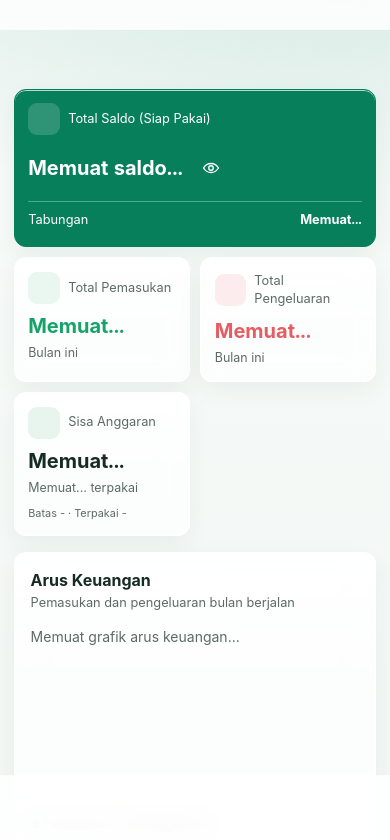
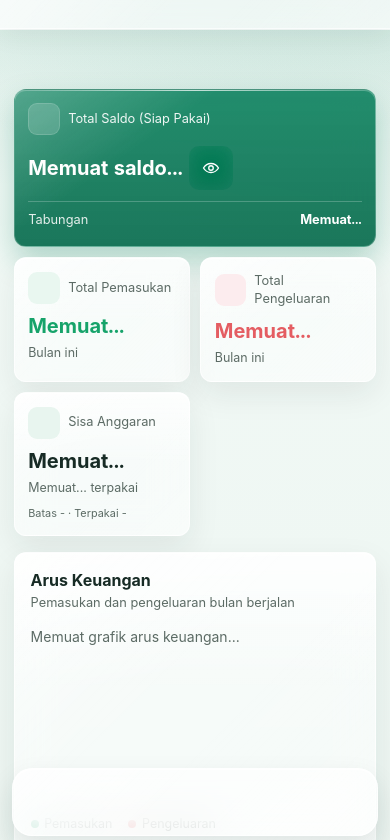
Before and after one commit to danarmelfatih/Monetra-Tracker, a website with bundled scripts: page public/dashboard.html in a window 390 px wide. Shown: the top 840 px of the page. Built offline with nearby package versions, Linux system fonts and the light colour scheme.

Commit message:
update liquid glass new

```diff
--- a/public/css/layout.css
+++ b/public/css/layout.css
@@ -23,18 +23,20 @@
   --on-primary-border: rgba(255, 255, 255, .3);
   --radius: 12px;
   --shadow: 0 1px 2px rgba(23, 43, 37, .04);
-  --bg-gradient: radial-gradient(1200px 600px at 10% -10%, rgba(8, 127, 91, .12), transparent 55%), radial-gradient(900px 500px at 100% 0%, rgba(8, 127, 91, .08), transparent 50%), linear-gradient(180deg, #F7FBF9 0%, #EFF5F2 100%);
-  --glass-bg: rgba(255, 255, 255, .72);
-  --glass-bg-strong: rgba(255, 255, 255, .84);
-  --glass-border: rgba(255, 255, 255, .58);
-  --glass-highlight: rgba(255, 255, 255, .72);
-  --glass-shadow: 0 8px 24px rgba(23, 43, 37, .06), 0 1px 0 rgba(255, 255, 255, .7) inset;
-  --glass-blur: 14px;
-  --surface-muted: rgba(245, 248, 247, .72);
-  --control-bg: rgba(255, 255, 255, .7);
-  --control-border: rgba(111, 130, 122, .35);
-  --hover-bg: rgba(8, 127, 91, .08);
+  --bg-gradient: radial-gradient(1100px 560px at 8% -8%, rgba(8, 127, 91, .18), transparent 55%), radial-gradient(900px 520px at 100% 0%, rgba(8, 127, 91, .12), transparent 50%), radial-gradient(700px 420px at 50% 100%, rgba(8, 127, 91, .08), transparent 55%), linear-gradient(180deg, #F3FAF7 0%, #E8F2ED 100%);
+  --glass-bg: rgba(255, 255, 255, .52);
+  --glass-bg-strong: rgba(255, 255, 255, .66);
+  --glass-border: rgba(255, 255, 255, .65);
+  --glass-highlight: rgba(255, 255, 255, .78);
+  --glass-shadow: 0 12px 32px rgba(23, 43, 37, .08), 0 1px 0 rgba(255, 255, 255, .82) inset;
+  --glass-blur: 18px;
+  --glass-saturate: 1.15;
+  --surface-muted: rgba(255, 255, 255, .38);
+  --control-bg: rgba(255, 255, 255, .46);
+  --control-border: rgba(111, 130, 122, .28);
+  --hover-bg: rgba(8, 127, 91, .1);
   --focus-ring: rgba(8, 127, 91, .28);
+  --glass-reflection: linear-gradient(135deg, rgba(255,255,255,.45) 0%, rgba(255,255,255,0) 42%, rgba(255,255,255,0) 58%, rgba(255,255,255,.12) 100%);
 }
 html[data-theme='dark'] {
   --primary: #55D6A3;
@@ -60,18 +62,20 @@ html[data-theme='dark'] {
   --on-primary-soft: rgba(6, 37, 27, .16);
   --on-primary-border: rgba(6, 37, 27, .28);
   --shadow: 0 1px 2px rgba(0, 0, 0, .32);
-  --bg-gradient: radial-gradient(1000px 520px at 10% -10%, rgba(85, 214, 163, .14), transparent 55%), radial-gradient(800px 460px at 100% 0%, rgba(85, 214, 163, .08), transparent 52%), linear-gradient(180deg, #101B17 0%, #0C1512 100%);
-  --glass-bg: rgba(22, 34, 30, .68);
-  --glass-bg-strong: rgba(22, 34, 30, .82);
-  --glass-border: rgba(85, 214, 163, .14);
-  --glass-highlight: rgba(255, 255, 255, .04);
-  --glass-shadow: 0 10px 28px rgba(0, 0, 0, .28), 0 1px 0 rgba(255, 255, 255, .04) inset;
-  --glass-blur: 14px;
-  --surface-muted: rgba(14, 23, 20, .55);
-  --control-bg: rgba(22, 34, 30, .62);
-  --control-border: rgba(111, 130, 122, .42);
-  --hover-bg: rgba(85, 214, 163, .12);
+  --bg-gradient: radial-gradient(1000px 520px at 10% -10%, rgba(85, 214, 163, .16), transparent 55%), radial-gradient(800px 460px at 100% 0%, rgba(85, 214, 163, .1), transparent 52%), radial-gradient(700px 400px at 50% 100%, rgba(85, 214, 163, .06), transparent 55%), linear-gradient(180deg, #111D19 0%, #0B1411 100%);
+  --glass-bg: rgba(22, 34, 30, .48);
+  --glass-bg-strong: rgba(22, 34, 30, .62);
+  --glass-border: rgba(85, 214, 163, .16);
+  --glass-highlight: rgba(255, 255, 255, .07);
+  --glass-shadow: 0 12px 32px rgba(0, 0, 0, .32), 0 1px 0 rgba(255, 255, 255, .06) inset;
+  --glass-blur: 18px;
+  --glass-saturate: 1.1;
+  --surface-muted: rgba(14, 23, 20, .42);
+  --control-bg: rgba(22, 34, 30, .46);
+  --control-border: rgba(111, 130, 122, .36);
+  --hover-bg: rgba(85, 214, 163, .14);
   --focus-ring: rgba(85, 214, 163, .28);
+  --glass-reflection: linear-gradient(135deg, rgba(255,255,255,.08) 0%, rgba(255,255,255,0) 40%, rgba(255,255,255,0) 60%, rgba(85,214,163,.05) 100%);
 }
 @media (prefers-color-scheme: dark) {
   html:not([data-theme='light']) {
@@ -98,18 +102,20 @@ html[data-theme='dark'] {
     --on-primary-soft: rgba(6, 37, 27, .16);
     --on-primary-border: rgba(6, 37, 27, .28);
     --shadow: 0 1px 2px rgba(0, 0, 0, .32);
-    --bg-gradient: radial-gradient(1000px 520px at 10% -10%, rgba(85, 214, 163, .14), transparent 55%), radial-gradient(800px 460px at 100% 0%, rgba(85, 214, 163, .08), transparent 52%), linear-gradient(180deg, #101B17 0%, #0C1512 100%);
-    --glass-bg: rgba(22, 34, 30, .68);
-    --glass-bg-strong: rgba(22, 34, 30, .82);
-    --glass-border: rgba(85, 214, 163, .14);
-    --glass-highlight: rgba(255, 255, 255, .04);
-    --glass-shadow: 0 10px 28px rgba(0, 0, 0, .28), 0 1px 0 rgba(255, 255, 255, .04) inset;
-    --glass-blur: 14px;
-    --surface-muted: rgba(14, 23, 20, .55);
-    --control-bg: rgba(22, 34, 30, .62);
-    --control-border: rgba(111, 130, 122, .42);
-    --hover-bg: rgba(85, 214, 163, .12);
-    --focus-ring: rgba(85, 214, 163, .28);
+  --bg-gradient: radial-gradient(1000px 520px at 10% -10%, rgba(85, 214, 163, .16), transparent 55%), radial-gradient(800px 460px at 100% 0%, rgba(85, 214, 163, .1), transparent 52%), radial-gradient(700px 400px at 50% 100%, rgba(85, 214, 163, .06), transparent 55%), linear-gradient(180deg, #111D19 0%, #0B1411 100%);
+  --glass-bg: rgba(22, 34, 30, .48);
+  --glass-bg-strong: rgba(22, 34, 30, .62);
+  --glass-border: rgba(85, 214, 163, .16);
+  --glass-highlight: rgba(255, 255, 255, .07);
+  --glass-shadow: 0 12px 32px rgba(0, 0, 0, .32), 0 1px 0 rgba(255, 255, 255, .06) inset;
+  --glass-blur: 18px;
+  --glass-saturate: 1.1;
+  --surface-muted: rgba(14, 23, 20, .42);
+  --control-bg: rgba(22, 34, 30, .46);
+  --control-border: rgba(111, 130, 122, .36);
+  --hover-bg: rgba(85, 214, 163, .14);
+  --focus-ring: rgba(85, 214, 163, .28);
+  --glass-reflection: linear-gradient(135deg, rgba(255,255,255,.08) 0%, rgba(255,255,255,0) 40%, rgba(255,255,255,0) 60%, rgba(85,214,163,.05) 100%);
   }
 }
 * { box-sizing: border-box; }
@@ -141,9 +147,11 @@ button, input, select { font: inherit; }
 #shell { display: flex; min-height: 100dvh; }
 #sidebar {
   display: none; flex-direction: column; gap: .2rem; width: 232px; flex: none;
-  padding: 1.25rem 1rem; background: var(--glass-bg); border-right: 1px solid var(--glass-border);
+  padding: 1.25rem 1rem; background: var(--glass-reflection), var(--glass-bg-strong);
+  border-right: 1px solid var(--glass-border);
   position: sticky; top: 0; height: 100dvh; box-shadow: var(--glass-shadow);
-  backdrop-filter: blur(var(--glass-blur)); -webkit-backdrop-filter: blur(var(--glass-blur));
+  backdrop-filter: blur(var(--glass-blur)) saturate(var(--glass-saturate));
+  -webkit-backdrop-filter: blur(var(--glass-blur)) saturate(var(--glass-saturate));
 }
 #sidebar .brand, #sidebar .sidebar-brand {
   display: flex; align-items: center; gap: .6rem; padding: .25rem .5rem 1.25rem;
@@ -180,14 +188,16 @@ button, input, select { font: inherit; }
 .sidebar-user-family { color: var(--muted); font-size: .75rem; overflow-wrap: anywhere; }
 .sidebar-logout { width: 100%; min-height: 40px; }
 
-#main { flex: 1; min-width: 0; padding-bottom: calc(78px + env(safe-area-inset-bottom, 0px)); }
+#main { flex: 1; min-width: 0; padding-bottom: calc(92px + env(safe-area-inset-bottom, 0px)); }
 #header {
   display: grid; grid-template-columns: minmax(0, 1fr) auto;
   grid-template-areas: "title actions" "meta meta"; align-items: center;
   gap: .25rem .75rem; padding: .75rem 1rem;
-  background: var(--glass-bg-strong); border-bottom: 1px solid var(--glass-border);
-  backdrop-filter: blur(var(--glass-blur)); -webkit-backdrop-filter: blur(var(--glass-blur));
-  box-shadow: 0 1px 0 var(--glass-highlight);
+  background: var(--glass-reflection), var(--glass-bg-strong); border-bottom: 1px solid var(--glass-border);
+  backdrop-filter: blur(var(--glass-blur)) saturate(var(--glass-saturate));
+  -webkit-backdrop-filter: blur(var(--glass-blur)) saturate(var(--glass-saturate));
+  box-shadow: 0 8px 24px rgba(23, 43, 37, .06), 0 1px 0 var(--glass-highlight);
+  position: sticky; top: 0; z-index: 20;
 }
 .header-title, .header-family { grid-area: title; min-width: 0; }
 .header-family { font-size: 1rem; overflow-wrap: anywhere; }
@@ -205,6 +215,9 @@ button, input, select { font: inherit; }
   background: var(--control-bg); color: var(--text); cursor: pointer;
 }
 .icon-button:hover { background: var(--hover-bg); border-color: rgba(8, 127, 91, .14); }
+.icon-button, .profile-button, .btn-ghost, .family-switch, input, select, .notification-dismiss {
+  backdrop-filter: blur(10px) saturate(var(--glass-saturate)); -webkit-backdrop-filter: blur(10px) saturate(var(--glass-saturate));
+}
 .theme-toggle { border-color: var(--glass-border); color: var(--muted); }
 .theme-toggle:hover { color: var(--primary); background: var(--hover-bg); }
 .privacy-toggle { gap: .35rem; border-color: var(--glass-border); color: var(--muted); }
@@ -222,10 +235,20 @@ html[data-hide-amounts='true'] [data-amount]::after {
   content: 'Rp •••••••'; position: absolute; inset: 0; display: flex; align-items: center;
   color: var(--mask-color, var(--muted)); font-weight: inherit; letter-spacing: .06em; white-space: nowrap;
 }
-html[data-hide-amounts='true'] .balance-card { --mask-color: var(--on-primary); }
+html[data-hide-amounts='true'] .balance-card { --mask-color: rgba(255,255,255,.95); }
 @media (min-width: 768px) {
-  html[data-hide-amounts='true'] .balance-card { --mask-color: var(--text); }
-  .balance-privacy-toggle:hover { color: var(--primary); background: var(--primary-light); }
+  html[data-hide-amounts='true'] .balance-card { --mask-color: rgba(255,255,255,.95); }
+  .balance-card {
+    background: linear-gradient(145deg, rgba(255,255,255,.18), rgba(255,255,255,0) 35%), linear-gradient(180deg, rgba(8,127,91,.86), rgba(8,107,77,.9));
+    border-color: rgba(255,255,255,.18); color: var(--on-primary);
+    box-shadow: 0 14px 32px rgba(8, 127, 91, .24), 0 1px 0 rgba(255,255,255,.2) inset;
+  }
+  .balance-card .label, .balance-card .muted, .balance-card .value, .balance-card .balance-breakdown strong { color: #fff; }
+  .balance-card .card-icon { background: rgba(255,255,255,.16); color: #fff; border: 1px solid rgba(255,255,255,.14); }
+  .balance-card .balance-breakdown { border-color: rgba(255,255,255,.22); }
+  .balance-card .balance-breakdown span, .balance-card .balance-breakdown small { color: rgba(255,255,255,.88); }
+  .balance-privacy-toggle { color: #fff; }
+  .balance-privacy-toggle:hover { color: #fff; background: rgba(255,255,255,.14); }
 }
 .notification-badge {
   position: absolute; top: -5px; right: -5px; min-width: 18px; height: 18px;
@@ -272,13 +295,14 @@ html[data-hide-amounts='true'] .balance-card { --mask-color: var(--on-primary);
 
 #content { width: 100%; max-width: 1440px; margin: 0 auto; padding: 1rem; }
 #bottomnav {
-  position: fixed; left: 0; right: 0; bottom: 0; z-index: 30;
+  position: fixed; left: .75rem; right: .75rem; bottom: max(.5rem, env(safe-area-inset-bottom, 0px)); z-index: 30;
   display: grid; grid-template-columns: repeat(5, minmax(0, 1fr));
-  height: calc(68px + env(safe-area-inset-bottom, 0px));
-  padding-bottom: env(safe-area-inset-bottom, 0px);
-  background: var(--glass-bg-strong); border-top: 1px solid var(--glass-border);
-  backdrop-filter: blur(var(--glass-blur)); -webkit-backdrop-filter: blur(var(--glass-blur));
-  box-shadow: 0 -1px 0 var(--glass-highlight);
+  height: 68px; padding: .15rem .25rem;
+  background: var(--glass-reflection), var(--glass-bg-strong); border: 1px solid var(--glass-border);
+  border-radius: 20px;
+  backdrop-filter: blur(var(--glass-blur)) saturate(var(--glass-saturate));
+  -webkit-backdrop-filter: blur(var(--glass-blur)) saturate(var(--glass-saturate));
+  box-shadow: 0 12px 28px rgba(23, 43, 37, .1), 0 1px 0 var(--glass-highlight) inset;
 }
 .tab-button {
   min-width: 0; min-height: 56px; display: flex; flex-direction: column;
@@ -287,11 +311,12 @@ html[data-hide-amounts='true'] .balance-card { --mask-color: var(--on-primary);
   text-decoration: none; cursor: pointer;
 }
 .tab-button.active { color: var(--primary); font-weight: 700; }
+.tab-button.active .icon { filter: drop-shadow(0 4px 10px rgba(8,127,91,.18)); }
 .tab-button .icon { width: 21px; height: 21px; }
 .tab-add .icon {
-  width: 26px; height: 26px; padding: 7px; margin-top: -18px;
-  border-radius: 50%; background: linear-gradient(180deg, rgba(255,255,255,.18), rgba(255,255,255,0)), var(--primary); color: var(--on-primary);
-  box-shadow: 0 8px 18px rgba(8, 127, 91, .28);
+  width: 28px; height: 28px; padding: 7px; margin-top: -22px;
+  border-radius: 50%; background: linear-gradient(180deg, rgba(255,255,255,.22), rgba(255,255,255,0)), var(--primary); color: var(--on-primary);
+  box-shadow: 0 10px 20px rgba(8, 127, 91, .32), 0 0 0 4px rgba(8, 127, 91, .08);
 }
 .more-sheet {
   right: .75rem; bottom: calc(100% + .5rem); width: min(260px, calc(100vw - 1.5rem));
@@ -325,10 +350,12 @@ html[data-hide-amounts='true'] .balance-card { --mask-color: var(--on-primary);
 .page-head h1 { margin: 0; font-size: clamp(1.35rem, 2vw, 1.6rem); }
 .head-actions { display: flex; flex-wrap: wrap; gap: .5rem; }
 .panel {
-  background: linear-gradient(180deg, var(--glass-highlight), rgba(255,255,255,0) 45%), var(--glass-bg);
+  position: relative; overflow: hidden;
+  background: var(--glass-reflection), linear-gradient(180deg, var(--glass-highlight), rgba(255,255,255,0) 45%), var(--glass-bg);
   border: 1px solid var(--glass-border); border-radius: var(--radius);
   padding: 1rem; margin-bottom: 1rem; box-shadow: var(--glass-shadow); min-width: 0;
-  backdrop-filter: blur(var(--glass-blur)); -webkit-backdrop-filter: blur(var(--glass-blur));
+  backdrop-filter: blur(var(--glass-blur)) saturate(var(--glass-saturate));
+  -webkit-backdrop-filter: blur(var(--glass-blur)) saturate(var(--glass-saturate));
 }
 .grid { display: grid; gap: 1rem; grid-template-columns: repeat(auto-fill, minmax(240px, 1fr)); }
 .btn {
@@ -359,10 +386,16 @@ input::placeholder { color: var(--muted); opacity: 1; }
 
 .summary-cards { display: grid; grid-template-columns: repeat(4, minmax(0, 1fr)); gap: 1rem; margin-bottom: 1rem; }
 .summary-card {
-  background: linear-gradient(180deg, var(--glass-highlight), rgba(255,255,255,0) 50%), var(--glass-bg);
+  position: relative; overflow: hidden;
+  background: var(--glass-reflection), linear-gradient(180deg, var(--glass-highlight), rgba(255,255,255,0) 50%), var(--glass-bg);
   border: 1px solid var(--glass-border); border-radius: var(--radius);
   padding: 1rem; min-width: 0; box-shadow: var(--glass-shadow);
-  backdrop-filter: blur(var(--glass-blur)); -webkit-backdrop-filter: blur(var(--glass-blur));
+  backdrop-filter: blur(var(--glass-blur)) saturate(var(--glass-saturate));
+  -webkit-backdrop-filter: blur(var(--glass-blur)) saturate(var(--glass-saturate));
+}
+.summary-card::before, .panel::before {
+  content: ''; position: absolute; inset: 0 auto auto 0; width: 100%; height: 1px;
+  background: linear-gradient(90deg, transparent, rgba(255,255,255,.65), transparent); pointer-events: none;
 }
 .card-top { display: flex; align-items: center; gap: .5rem; margin-bottom: .65rem; }
 .card-icon {
@@ -467,7 +500,8 @@ input::placeholder { color: var(--muted); opacity: 1; }
 .summary-row { display: grid; grid-template-columns: repeat(2, minmax(0, 1fr)); gap: 1rem; }
 .summary-item, .stat {
   padding: .85rem; border: 1px solid var(--glass-border); border-radius: 10px;
-  background: var(--surface-muted);
+  background: linear-gradient(180deg, rgba(255,255,255,.18), rgba(255,255,255,0)), var(--surface-muted);
+  backdrop-filter: blur(8px); -webkit-backdrop-filter: blur(8px);
 }
 .summary-item .label, .stat .label { color: var(--muted); font-size: .85rem; }
 .summary-item .value, .stat .value { font-size: 1.4rem; font-weight: 700; overflow-wrap: anywhere; font-variant-numeric: tabular-nums; }
@@ -517,13 +551,15 @@ input::placeholder { color: var(--muted); opacity: 1; }
 @media (max-width: 767px) {
   .summary-cards { gap: .65rem; }
   .balance-card {
-    grid-column: 1 / -1; min-height: 118px; background: var(--primary);
-    border-color: var(--primary); color: var(--on-primary);
+    grid-column: 1 / -1; min-height: 118px;
+    background: linear-gradient(145deg, rgba(255,255,255,.22), rgba(255,255,255,0) 35%), linear-gradient(180deg, rgba(8,127,91,.88), rgba(8,107,77,.92));
+    border-color: rgba(255,255,255,.22); color: var(--on-primary);
+    box-shadow: 0 14px 30px rgba(8, 127, 91, .28), 0 1px 0 rgba(255,255,255,.22) inset;
   }
-  .balance-card .label, .balance-card .muted { color: var(--on-primary); }
-  .balance-card .card-icon { background: var(--on-primary-soft); color: var(--on-primary); }
-  .balance-breakdown { border-color: var(--on-primary-border); }
-  .balance-breakdown span, .balance-breakdown small { color: var(--on-primary); }
+  .balance-card .label, .balance-card .muted { color: rgba(255,255,255,.92); }
+  .balance-card .card-icon { background: rgba(255,255,255,.16); color: var(--on-primary); border: 1px solid rgba(255,255,255,.14); }
+  .balance-breakdown { border-color: rgba(255,255,255,.22); }
+  .balance-breakdown span, .balance-breakdown small { color: rgba(255,255,255,.88); }
   .tx-list-panel { padding: .85rem; }
   .tx-row { grid-template-columns: minmax(0, 1fr) auto; row-gap: .55rem; }
   .tx-row .tx-main { grid-column: 1 / -1; grid-row: 1; }
--- a/public/css/marketing.css
+++ b/public/css/marketing.css
@@ -12,12 +12,14 @@
   --shadow: 0 18px 50px rgba(23, 43, 37, 0.08);
   --radius-card: 16px;
   --radius-control: 12px;
-  --bg-gradient: radial-gradient(1100px 560px at 10% -10%, rgba(8, 127, 91, .12), transparent 55%), radial-gradient(900px 480px at 100% 0%, rgba(8, 127, 91, .08), transparent 52%), linear-gradient(180deg, #F8FCFA 0%, #EEF5F2 100%);
-  --glass-bg: rgba(255, 255, 255, .72);
-  --glass-bg-strong: rgba(255, 255, 255, .84);
-  --glass-border: rgba(255, 255, 255, .58);
-  --glass-shadow: 0 12px 32px rgba(23, 43, 37, .08), 0 1px 0 rgba(255, 255, 255, .72) inset;
-  --glass-blur: 14px;
+  --bg-gradient: radial-gradient(1100px 560px at 10% -10%, rgba(8, 127, 91, .18), transparent 55%), radial-gradient(900px 480px at 100% 0%, rgba(8, 127, 91, .12), transparent 52%), radial-gradient(700px 420px at 50% 100%, rgba(8,127,91,.08), transparent 55%), linear-gradient(180deg, #F3FAF7 0%, #E8F2ED 100%);
+  --glass-bg: rgba(255, 255, 255, .52);
+  --glass-bg-strong: rgba(255, 255, 255, .66);
+  --glass-border: rgba(255, 255, 255, .65);
+  --glass-shadow: 0 12px 32px rgba(23, 43, 37, .08), 0 1px 0 rgba(255, 255, 255, .82) inset;
+  --glass-blur: 18px;
+  --glass-saturate: 1.15;
+  --glass-reflection: linear-gradient(135deg, rgba(255,255,255,.45) 0%, rgba(255,255,255,0) 42%, rgba(255,255,255,0) 58%, rgba(255,255,255,.12) 100%);
   --focus-ring: rgba(8, 127, 91, .28);
 }
 
@@ -48,13 +50,16 @@ img, svg { max-width: 100%; }
 
 .site-header {
   position: sticky;
-  top: 0;
+  top: .75rem;
   z-index: 20;
-  background: var(--glass-bg-strong);
-  border-bottom: 1px solid var(--glass-border);
-  backdrop-filter: blur(var(--glass-blur));
-  -webkit-backdrop-filter: blur(var(--glass-blur));
-  box-shadow: 0 1px 0 rgba(255, 255, 255, .55);
+  margin: .75rem auto 0;
+  width: min(1120px, calc(100% - 1.5rem));
+  background: var(--glass-reflection), var(--glass-bg-strong);
+  border: 1px solid var(--glass-border);
+  border-radius: 18px;
+  backdrop-filter: blur(var(--glass-blur)) saturate(var(--glass-saturate));
+  -webkit-backdrop-filter: blur(var(--glass-blur)) saturate(var(--glass-saturate));
+  box-shadow: var(--glass-shadow);
 }
 .nav-wrap { position: relative; }
 .nav {
@@ -109,15 +114,15 @@ img, svg { max-width: 100%; }
 }
 .mobile-menu {
   position: absolute;
-  top: 72px;
+  top: calc(100% + .5rem);
   left: 0;
   right: 0;
-  background: var(--glass-bg-strong);
+  background: var(--glass-reflection), var(--glass-bg-strong);
   border: 1px solid var(--glass-border);
   border-radius: var(--radius-card);
   box-shadow: var(--glass-shadow);
-  backdrop-filter: blur(var(--glass-blur));
-  -webkit-backdrop-filter: blur(var(--glass-blur));
+  backdrop-filter: blur(var(--glass-blur)) saturate(var(--glass-saturate));
+  -webkit-backdrop-filter: blur(var(--glass-blur)) saturate(var(--glass-saturate));
   padding: 0.75rem;
   display: grid;
   gap: 0.25rem;
@@ -152,7 +157,7 @@ img, svg { max-width: 100%; }
 .btn-secondary { background: var(--glass-bg); color: var(--text); border-color: var(--glass-border); backdrop-filter: blur(8px); -webkit-backdrop-filter: blur(8px); }
 .btn-secondary:hover { background: var(--brand-soft); border-color: rgba(8, 127, 91, .14); }
 
-.hero { padding: 5rem 0 4rem; }
+.hero { padding: 4rem 0 4rem; }
 .hero-grid {
   display: grid;
   grid-template-columns: 1.05fr 0.95fr;
@@ -176,12 +181,12 @@ img, svg { max-width: 100%; }
 
 .preview-shell { position: relative; min-width: 0; }
 .preview-card {
-  background: var(--glass-bg);
+  background: var(--glass-reflection), linear-gradient(180deg, rgba(255,255,255,.45), rgba(255,255,255,0) 45%), var(--glass-bg);
   border: 1px solid var(--glass-border);
   border-radius: 20px;
   box-shadow: var(--glass-shadow);
-  backdrop-filter: blur(var(--glass-blur));
-  -webkit-backdrop-filter: blur(var(--glass-blur));
+  backdrop-filter: blur(var(--glass-blur)) saturate(var(--glass-saturate));
+  -webkit-backdrop-filter: blur(var(--glass-blur)) saturate(var(--glass-saturate));
   overflow: hidden;
 }
 .preview-top {
@@ -247,13 +252,14 @@ img, svg { max-width: 100%; }
 
 .feature-grid { display: grid; grid-template-columns: repeat(3, minmax(0, 1fr)); gap: 1rem; }
 .feature {
-  background: var(--glass-bg);
+  position: relative; overflow: hidden;
+  background: var(--glass-reflection), linear-gradient(180deg, rgba(255,255,255,.35), rgba(255,255,255,0) 45%), var(--glass-bg);
   border: 1px solid var(--glass-border);
   border-radius: var(--radius-card);
   padding: 1.5rem;
   box-shadow: var(--glass-shadow);
-  backdrop-filter: blur(var(--glass-blur));
-  -webkit-backdrop-filter: blur(var(--glass-blur));
+  backdrop-filter: blur(var(--glass-blur)) saturate(var(--glass-saturate));
+  -webkit-backdrop-filter: blur(var(--glass-blur)) saturate(var(--glass-saturate));
 }
 .feature.tinted { background: var(--brand-soft); }
 .feature.accent { background: var(--accent); }
@@ -330,12 +336,12 @@ img, svg { max-width: 100%; }
 .auth-panel { width: 100%; display: grid; place-items: center; }
 .login-card {
   width: min(100%, 420px);
-  background: var(--glass-bg-strong);
+  background: var(--glass-reflection), linear-gradient(180deg, rgba(255,255,255,.45), rgba(255,255,255,0) 45%), var(--glass-bg-strong);
   border: 1px solid var(--glass-border);
   border-radius: var(--radius-card);
   box-shadow: var(--glass-shadow);
-  backdrop-filter: blur(var(--glass-blur));
-  -webkit-backdrop-filter: blur(var(--glass-blur));
+  backdrop-filter: blur(var(--glass-blur)) saturate(var(--glass-saturate));
+  -webkit-backdrop-filter: blur(var(--glass-blur)) saturate(var(--glass-saturate));
   padding: 2.25rem;
 }
 .login-brand { justify-content: center; min-height: 44px; margin-bottom: 1.5rem; }
```
